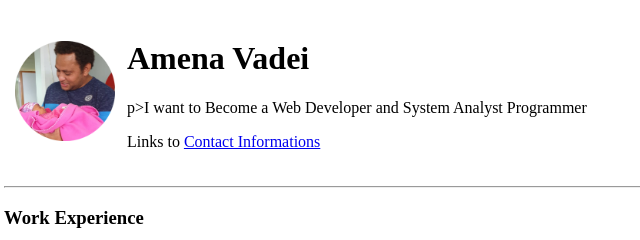
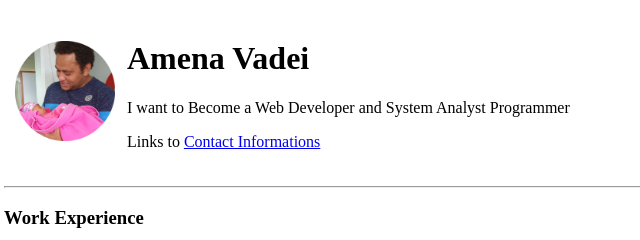
Before and after one commit to amenavadei/cv, a plain HTML site: page index.html in a window 1280 px wide. Shown: the top 240 px of the page, 4-644 px from the left. Drawn offline with Linux system fonts and the light colour scheme.

Commit message:
Update index.html

```diff
--- a/index.html
+++ b/index.html
@@ -16,7 +16,7 @@
 
          <td>
                <h1>Amena Vadei</h1>
-           p>I want to Become a Web Developer and System Analyst Programmer</p>
+           <p>I want to Become a Web Developer and System Analyst Programmer</p>
 
       <p>Links to <a href="contact-me.html" target="_blank" >Contact Informations</a> </p>
          </td>
```
